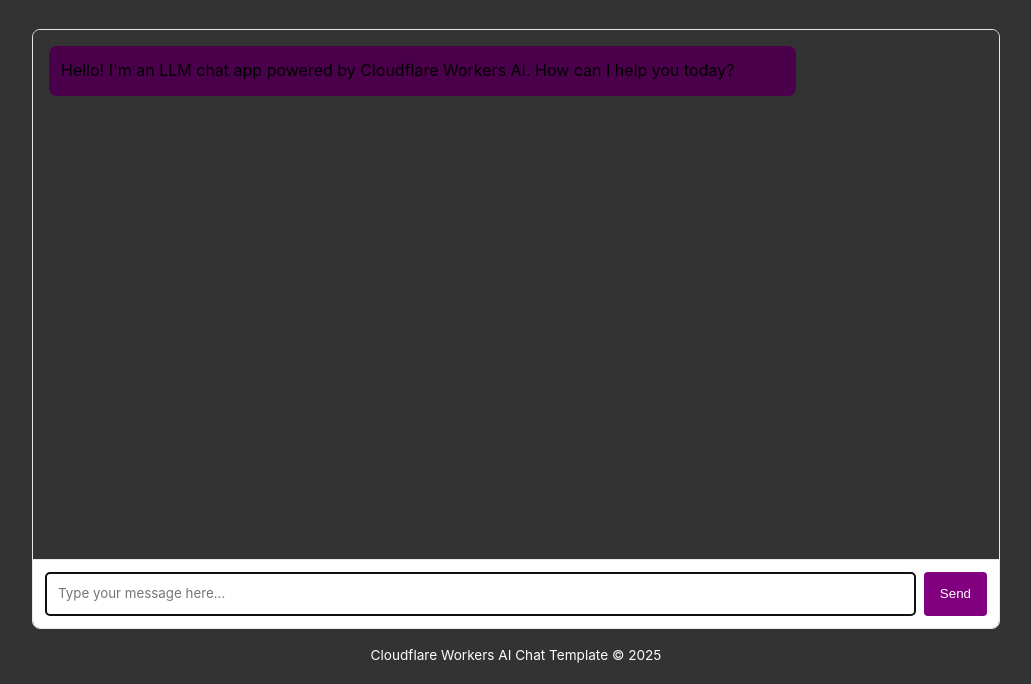
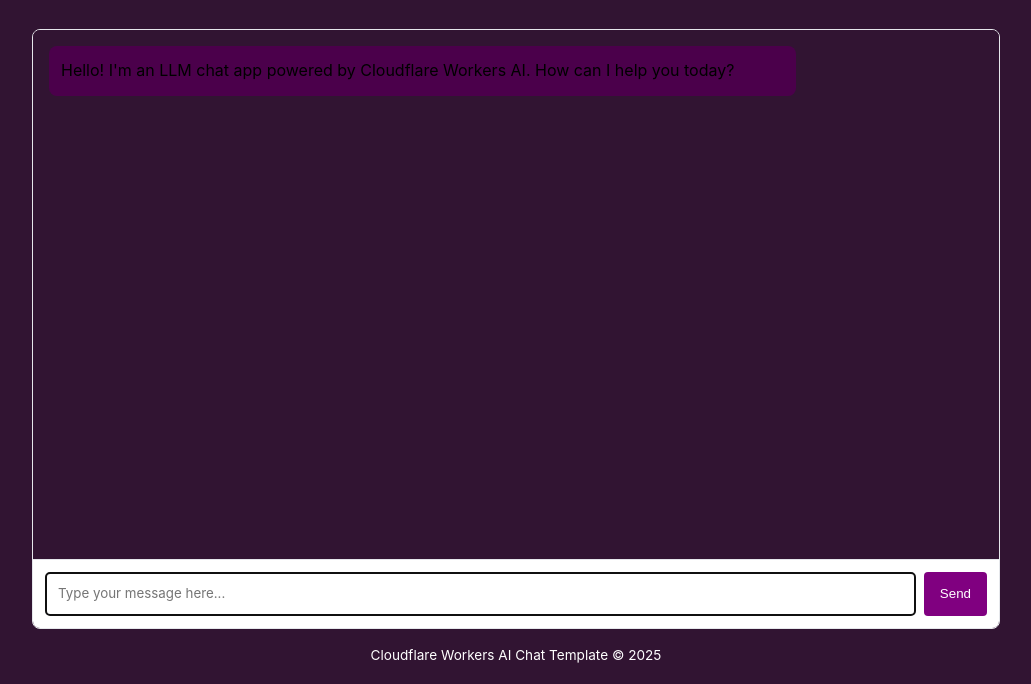
Before and after one commit to illpro226/llm-chat-app-template, a website: page public/index.html in a window 1280 px wide. Shown: the part 116-800 px from the top of the page, without its empty margins (124-1155 px from the left). Drawn offline with Linux system fonts and the light colour scheme.

Commit message:
Change light background color variable

```diff
--- a/public/index.html
+++ b/public/index.html
@@ -8,7 +8,7 @@
 			:root {
 				--primary-color: #800080;
 				--primary-hover:  #FF00FF;
-				--light-bg: #333;
+				--light-bg: #311432;
 				--border-color: #e5e7eb;
 				--text-color: #000000;
 				--text-light: #FFFFFF;
```
